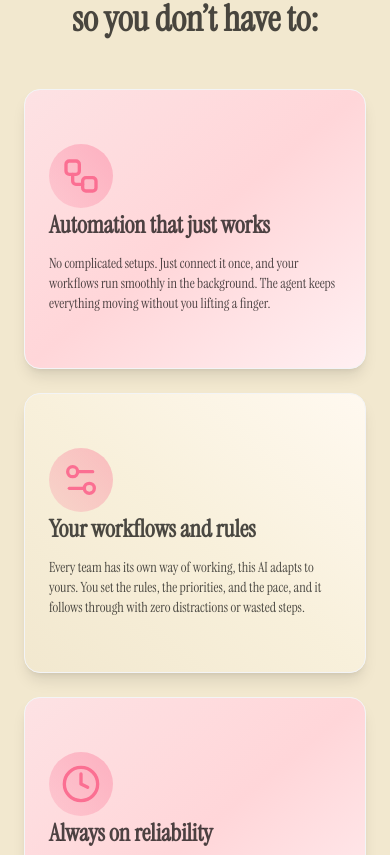
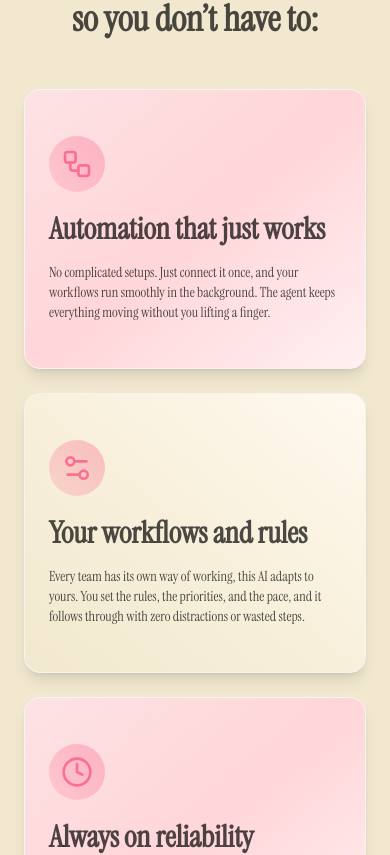
Before and after one commit to FahadBinQaiser/Parallax, a React (Vite) app: page / in a window 390 px wide. Shown: the part 4469-5324 px from the top of the page. Built offline with nearby package versions, Linux system fonts and the light colour scheme.

Commit message:
Finalizing changes

```diff
--- a/src/components/FeatureSection/FeatureSection.jsx
+++ b/src/components/FeatureSection/FeatureSection.jsx
@@ -5,28 +5,28 @@ import { Workflow, Settings2, Clock, Users2 } from "lucide-react";
 export default function FeaturesSection() {
   const features = [
     {
-      icon: <Workflow className="text-[#FB6F92] w-10 h-10" />,
+      icon: <Workflow className="text-[#FB6F92] w-8 h-8" />,
       title: "Automation that just works",
       desc: "No complicated setups. Just connect it once, and your workflows run smoothly in the background. The agent keeps everything moving without you lifting a finger.",
-      size: "lg:col-span-2 lg:row-span-1 md:col-span-2", // stretch full row on iPad
+      size: "lg:col-span-2 lg:row-span-1 md:col-span-2",
     },
     {
-      icon: <Settings2 className="text-[#FB6F92] w-10 h-10" />,
+      icon: <Settings2 className="text-[#FB6F92] w-8 h-8" />,
       title: "Your workflows and rules",
       desc: "Every team has its own way of working, this AI adapts to yours. You set the rules, the priorities, and the pace, and it follows through with zero distractions or wasted steps.",
       size: "lg:col-span-1 lg:row-span-2 md:col-span-2 md:row-span-1",
     },
     {
-      icon: <Clock className="text-[#FB6F92] w-10 h-10" />,
+      icon: <Clock className="text-[#FB6F92] w-8 h-8" />,
       title: "Always on reliability",
       desc: "It doesn’t sleep, forget, or burn out. Tasks are executed consistently, day and night, giving you complete confidence that nothing slips through the cracks.",
-      size: "xl:col-span-1 lg:col-span-2 lg:row-span-1 md:col-span-1", // full width at iPad
+      size: "xl:col-span-1 lg:col-span-2 lg:row-span-1 md:col-span-1",
     },
     {
-      icon: <Users2 className="text-[#FB6F92] w-10 h-10" />,
+      icon: <Users2 className="text-[#FB6F92] w-8 h-8" />,
       title: "Built for teams",
       desc: "Deadlines, launches, last-minute pivots — the agent keeps up with it all. It takes care of the repetitive tasks so your people can focus on momentum and results.",
-      size: "xl:col-span-1 lg:col-span-3 lg:row-span-1 md:col-span-1", // full width at iPad
+      size: "xl:col-span-1 lg:col-span-3 lg:row-span-1 md:col-span-1",
     },
   ];
 
@@ -37,20 +37,25 @@ export default function FeaturesSection() {
           What our <span className="text-[#FB6F92]">AI agent</span> handles
           <br /> so you don’t have to:
         </h2>
+
         <div className="grid grid-cols-1 md:grid-cols-2 lg:grid-cols-3 auto-rows-[280px] gap-6 text-left">
           {features.map(({ icon, title, desc, size }, idx) => (
             <div key={idx} className={`${size}`}>
               <Gradient
                 index={idx}
                 className="flex flex-col justify-center items-start p-6 sm:p-8 bg-white rounded-2xl shadow-lg border border-gray-100
-                hover:border-[#FB6F92] hover:shadow-pink-100 transition transform duration-300 hover:-translate-y-4
+                hover:border-[#FB6F92] hover:shadow-[0_8px_30px_rgba(251,111,146,0.15)]
+                transition-transform duration-300 hover:-translate-y-6
                 h-full w-full group"
               >
-                <div className="p-3 rounded-full bg-gradient-to-tr from-[#FB6F92]/20 to-[#FB6F92]/40">
+                <div className="p-3 mb-4 rounded-full bg-gradient-to-tr from-[#FB6F92]/20 to-[#FB6F92]/40">
                   {icon}
                 </div>
 
-                <h3 className="text-2xl sm:text-3xl md:text-4xl font-semibold group-hover:text-[#FB6F92] leading-snug transition-colors duration-300">
+                <h3
+                  className="text-3xl md:text-4xl font-semibold leading-snug
+                  transition-colors duration-300 group-hover:text-[#FB6F92]"
+                >
                   {title}
                 </h3>
                 <p className="mt-3 text-sm sm:text-base md:text-lg">{desc}</p>
```
